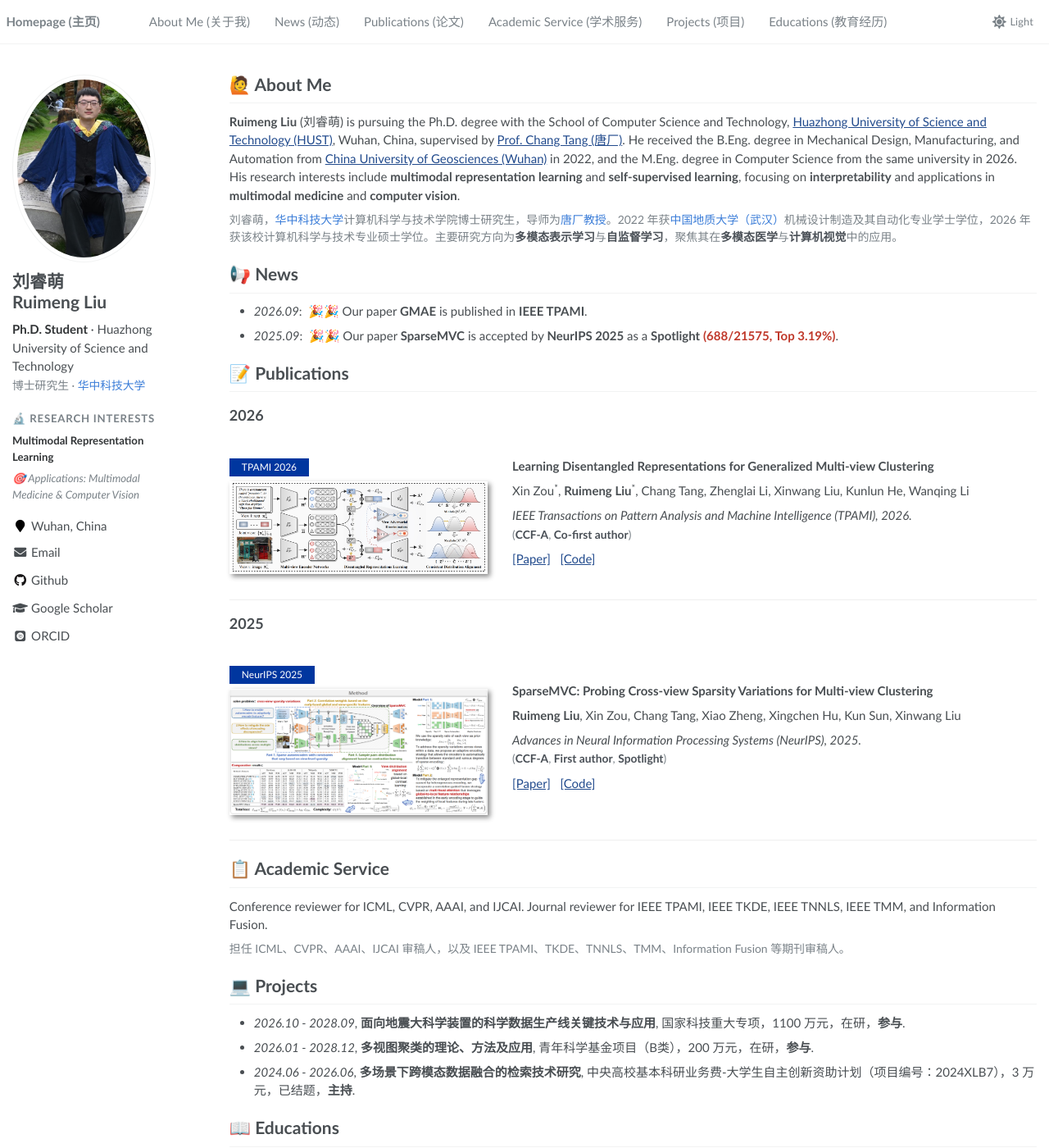
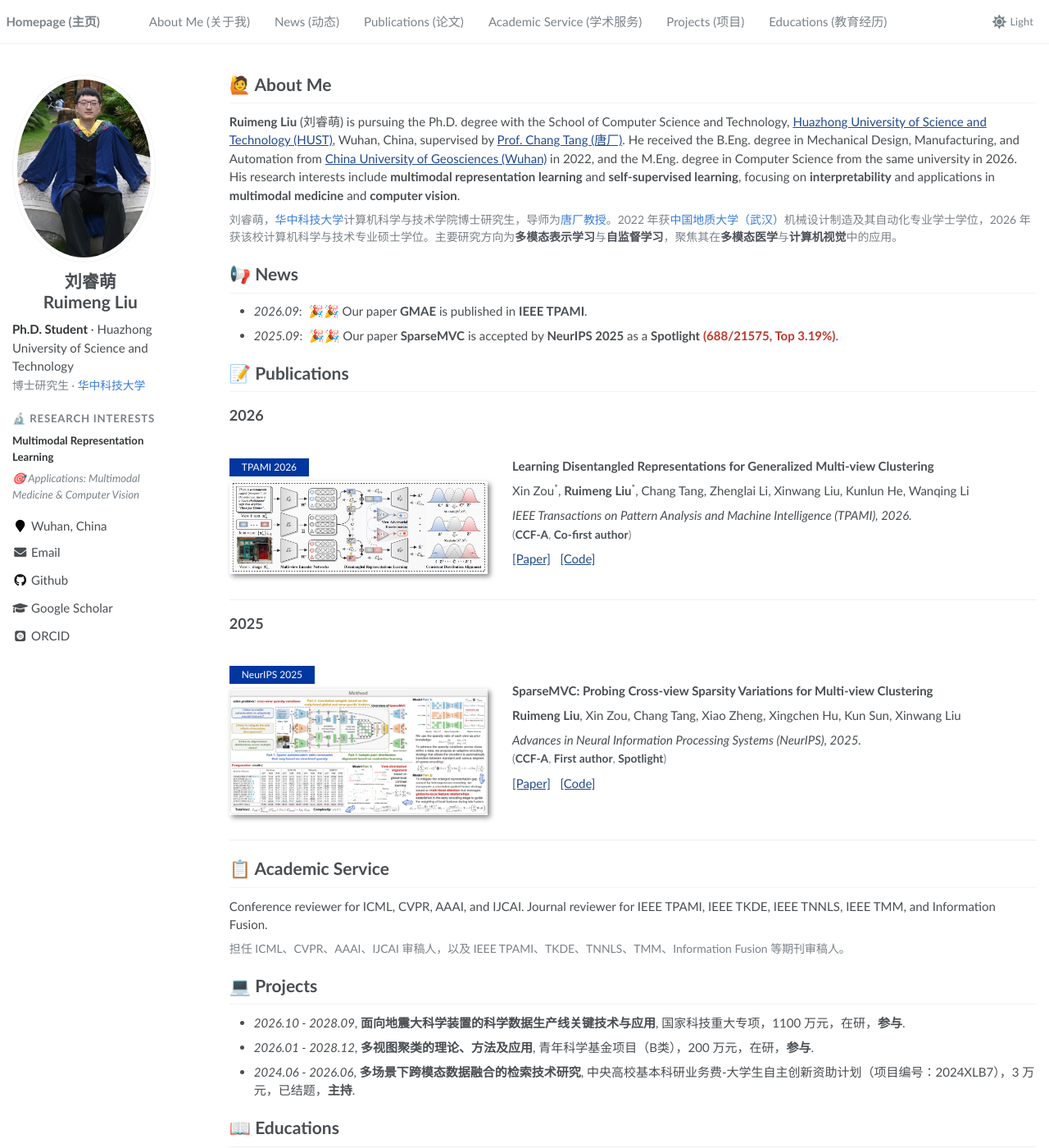
Before and after one commit to cleste-pome/cleste-pome.github.io, a Jekyll site: the page built from _pages/about.md, in a window 1280 px wide and 1400 px high. Shown: the whole window at 82% size. Built offline with Jekyll 4.4.1, drawn with Linux system fonts in a browser that asks for light colours; some web fonts are replaced.

Commit message:
Centre the sidebar name

```diff
--- a/_includes/head.html
+++ b/_includes/head.html
@@ -12,7 +12,7 @@
 
 <!-- For all browsers -->
 <!-- ?v= 用于破缓存。改了样式后把版本号 +1，否则浏览器会继续用旧的 main.css -->
-<link rel="stylesheet" href="assets/css/main.css?v=16">
+<link rel="stylesheet" href="assets/css/main.css?v=17">
 
 <meta http-equiv="cleartype" content="on">
 <head>
--- a/_sass/_sidebar.scss
+++ b/_sass/_sidebar.scss
@@ -121,6 +121,7 @@
 
 .author__name {
   margin: 0;
+  text-align: center;   // 中文名 / 英文名两行都居中
 
   @include breakpoint($large) {
     margin-top: 10px;
```
